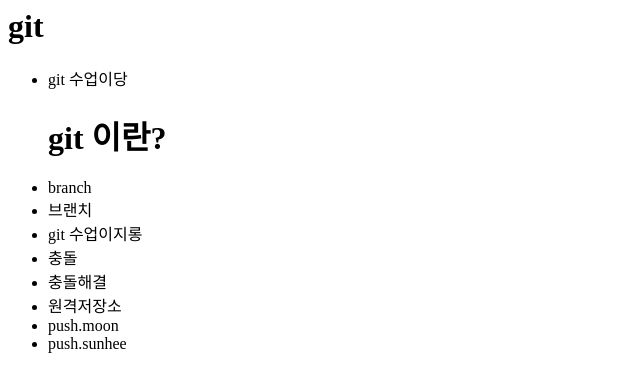
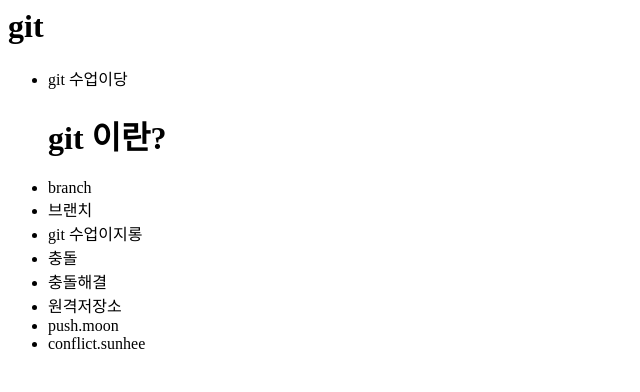
Before and after one commit to Moonsunhee1/Opentutorials_git_test, a plain HTML site: page index.html in a window 1280 px wide. Shown: the full height of the page, 0-640 px from the left. Drawn offline with Linux system fonts and the light colour scheme.

Commit message:
add commit sunhee

```diff
--- a/index.html
+++ b/index.html
@@ -19,7 +19,7 @@
 	<li>충돌해결</li>
 	<li>원격저장소</li>
 		<li>push.moon</li>
-		<li>push.sunhee</li>
+		<li>conflict.sunhee</li>
 
 </ul>
 
```
